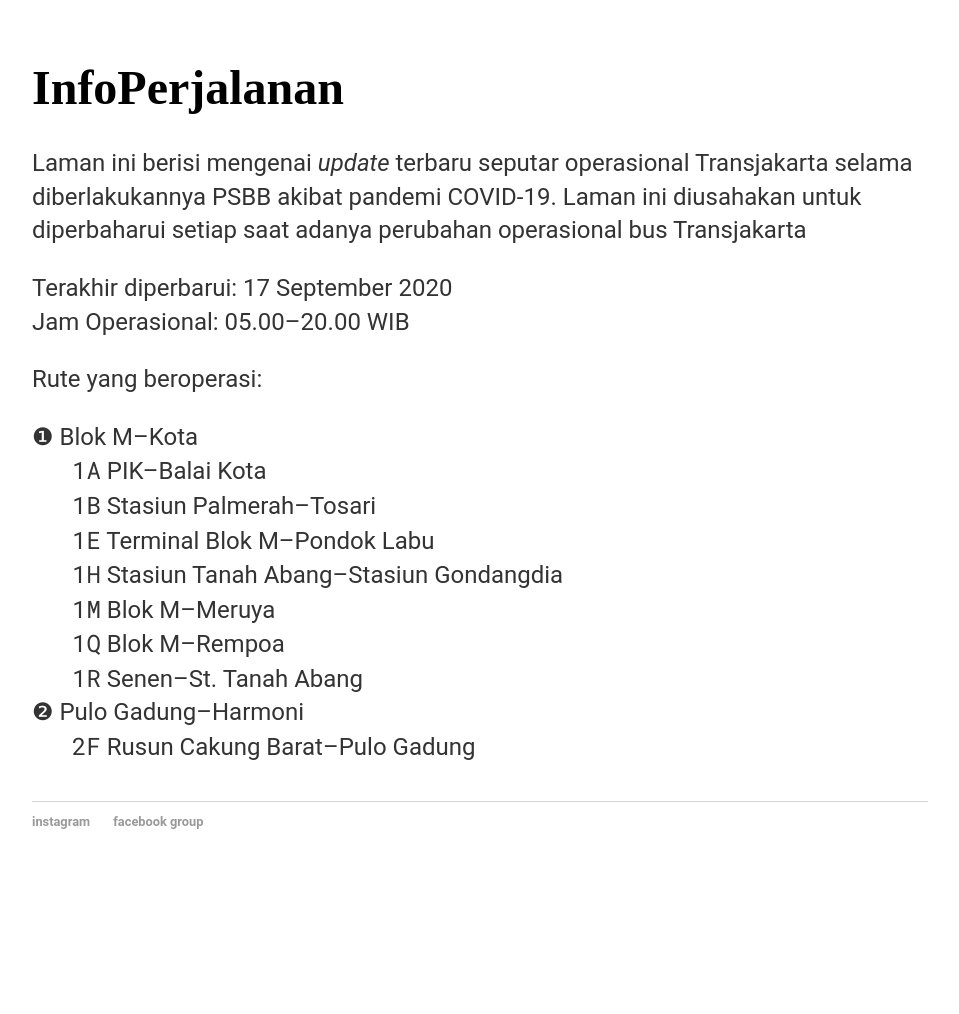
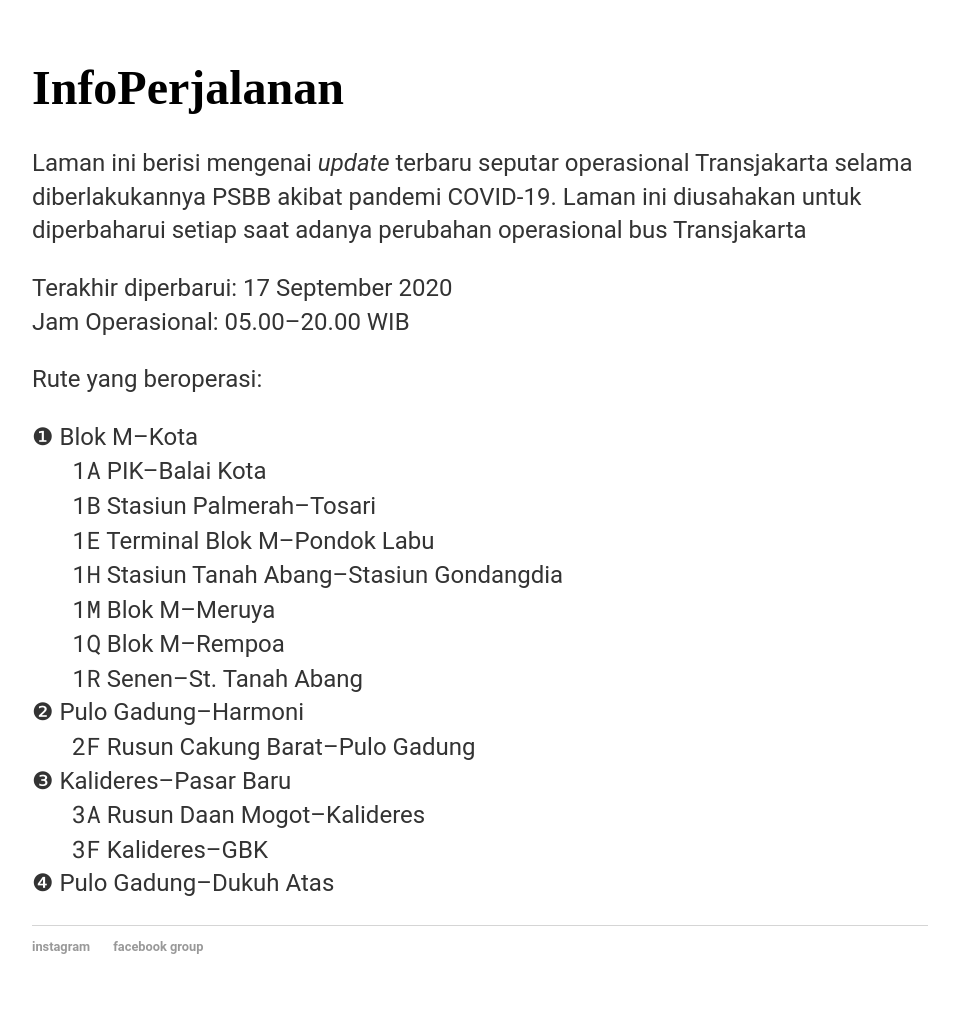
Before and after one commit to jepbusway/InfoPerjalanan2, a Jekyll site: the page built from index.html, in a window 1280 px wide. Shown: the whole page, without its empty margins (160-1119 px from the left). Built offline with Jekyll 4.4.1, drawn with Linux system fonts in a browser that asks for light colours; before the commit the page ends 900 px from its top, so only the background shows below that.

Commit message:
Update index.html
Update data-2

```diff
--- a/index.html
+++ b/index.html
@@ -19,7 +19,11 @@
 			<dd><nor>1Q</nor>	Blok M–Rempoa</dd>
 			<dd><nor>1R</nor>	Senen–St. Tanah Abang</dd>
 			<dt><kor2>❷</kor2>	Pulo Gadung–Harmoni</dt>
-			<dd><nor>2F</nor>	Rusun Cakung Barat–Pulo Gadung
+			<dd><nor>2F</nor>	Rusun Cakung Barat–Pulo Gadung</dd>
+			<dt><kor3>❸</kor3>	Kalideres–Pasar Baru</dt>
+			<dd><nor>3A</nor>	Rusun Daan Mogot–Kalideres</dd>
+			<dd><nor>3F</nor>	Kalideres–GBK</dd>
+			<dt><kor4>❹</kor4>	Pulo Gadung–Dukuh Atas</dt>
     		</p>
     	</div>
 </div><!-- /.blurb -->
```
